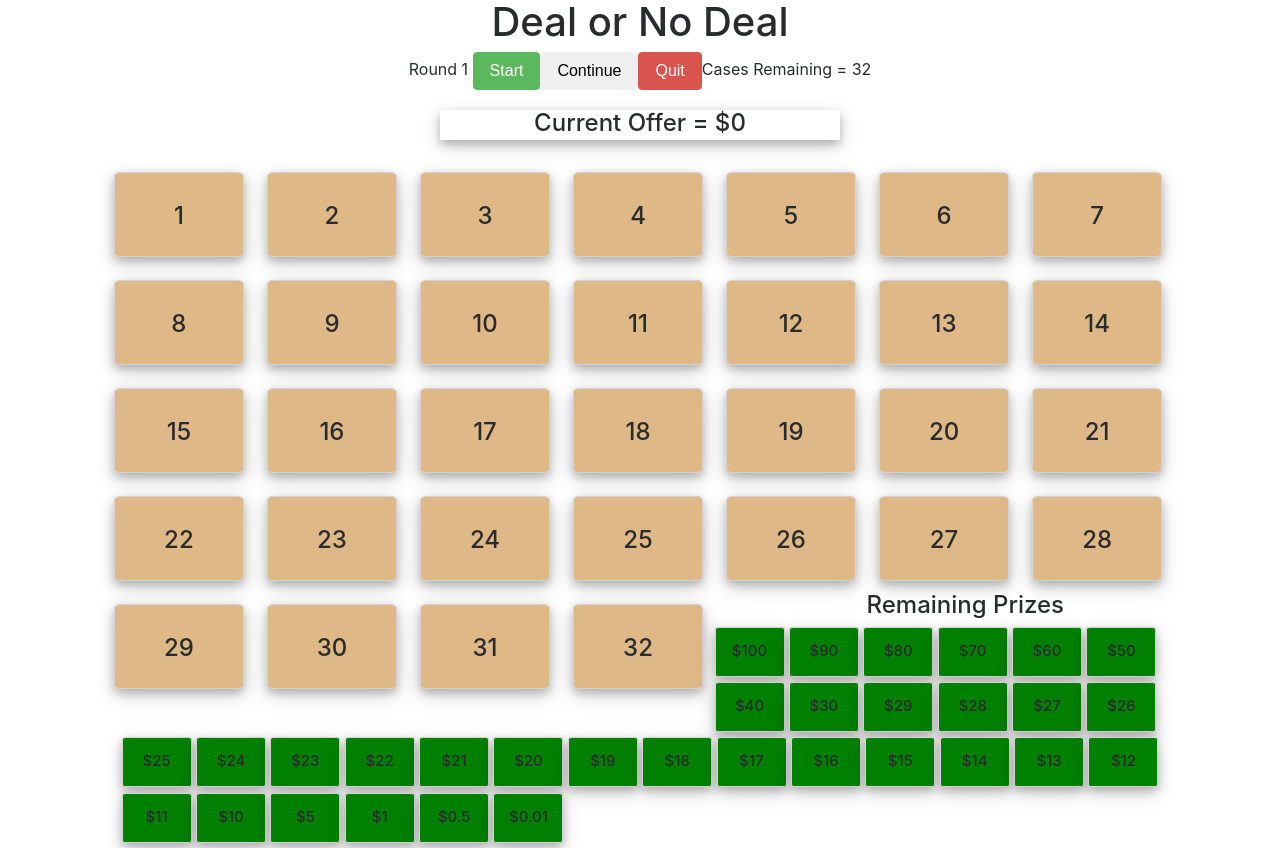
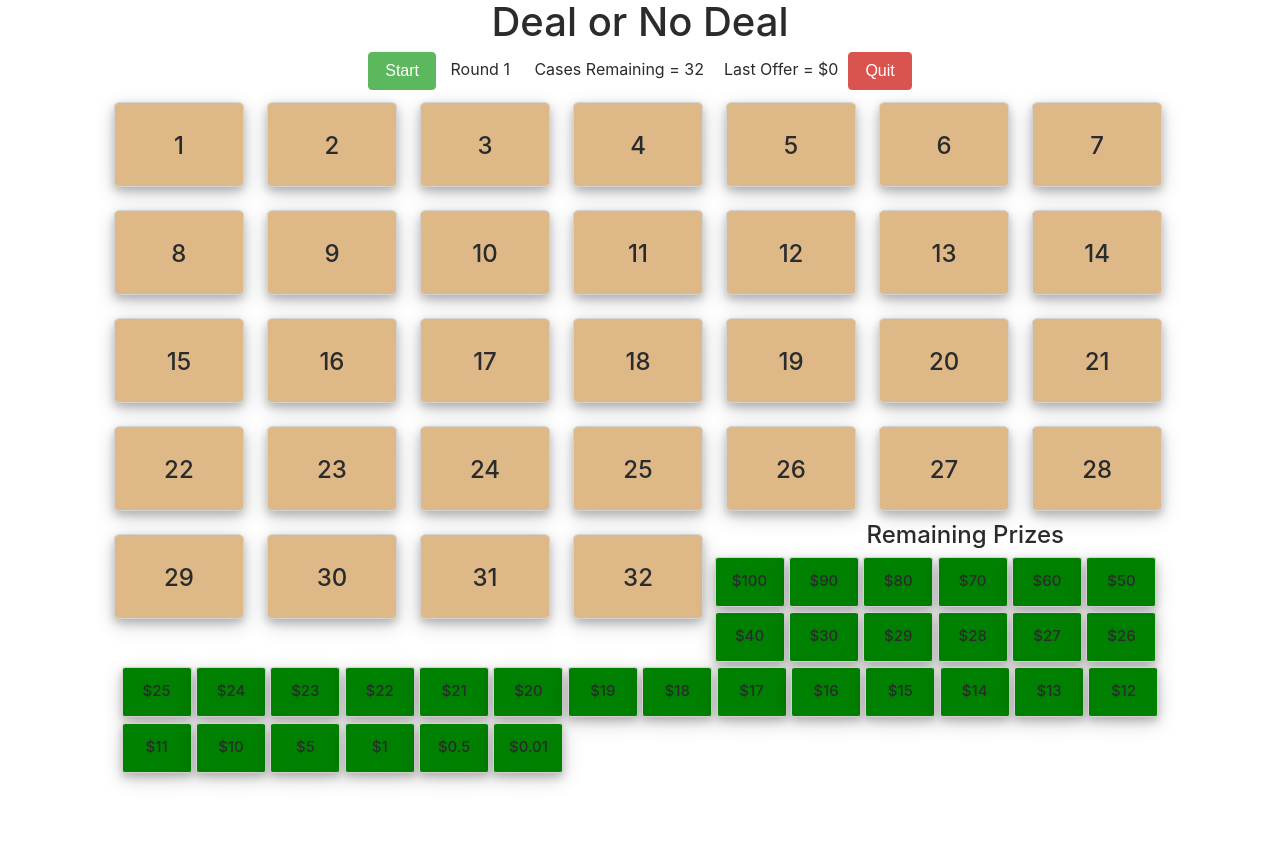
Before and after one commit to andredempsey/deal, a React (Create React App) app: page / in a window 1280 px wide. After the commit the page ends 800 px from the top, so only its background shows below. Built offline with nearby package versions, Linux system fonts and the light colour scheme.

Commit message:
adjusted display of round info and offer; offer displayed as toast

```diff
--- a/src/components/App.js
+++ b/src/components/App.js
@@ -19,7 +19,16 @@ class App extends Component {
     }
 
     updateOffer = (value) => {
-        this.setState({ offer:(50 * value) });
+        const offer = 50 * value;
+        this.setState({ offer });
+
+        const toastContent = `The banker's offer is $${offer}`;
+        toast.info(toastContent, {
+            position: "bottom-center",
+            autoClose: 10000,
+            closeButton: true,
+            hideProgressBar: false,
+        });
     }
 
     suitcaseSelected = (suitcase) => {
@@ -29,31 +38,37 @@ class App extends Component {
             const {value} = suitcase;
             console.log("Available = ", available);
             let toastContent= "";
+            let casesLeftBeforeOffer = 5;
             if (available === 32 ){
                 toastContent = "You selected case # " + suitcase.label;
                 suitcase.chosen = true;
+                toast.info(toastContent, {
+                    position: "bottom-center",
+                    autoClose: 3000,
+                    hideProgressBar: true,
+                });
             }
             else{
                 toastContent = "$" + value;
                 suitcase.selected = true;
                 this.props.removePrize(value);
+                toast.success(toastContent, {
+                    position: "bottom-center",
+                    autoClose: 3000,
+                    hideProgressBar: true,
+                });
+                casesLeftBeforeOffer = leftThisRound - 1;
+                this.setState( { leftThisRound:casesLeftBeforeOffer });
             }
-            toast.success(toastContent, {
-                position: "bottom-center",
-                autoClose: 3000,
-                hideProgressBar: true,
-                className: 'black-background',
-            });
             this.setState({ available: available - 1})
             this.props.pickCase(suitcase);
-            const casesLeftBeforeOffer = leftThisRound - 1;
-            this.setState( { leftThisRound:casesLeftBeforeOffer });
             if(casesLeftBeforeOffer === 0){
                 console.log("Time to make an offer!");
                 const { round } = this.state;
                 const newRound = round + 1;
                 this.setState({ round:newRound });
                 this.updateOffer(value);
+
                 if (available >= 22){
                     this.setState({ leftThisRound: 5 })
                 }
@@ -76,16 +91,11 @@ class App extends Component {
             <React.Fragment>
                 <h1>Deal or No Deal</h1>
                 <div inline="true">
-                    <span> Round {round} </span>
                     <Button className='btn btn-success'>Start</Button>
-                    <Button className='btn btn-warn'>Continue</Button>
+                    <span className="info"> Round {round} </span>
+                    <span className="info">Cases Remaining = { available }</span>
+                    <span className="info">Last Offer = ${offer}</span>
                     <Button className='btn btn-danger'>Quit</Button>
-                    <span>Cases Remaining = { available }</span>
-                </div>
-                <div className="offer">
-                    <h4>
-                        Current Offer = ${offer}
-                    </h4>
                 </div>
                 <div className="game-area">
                     {suitcases.map(suitcase =>
--- a/src/index.css
+++ b/src/index.css
@@ -33,19 +33,9 @@ body{
     margin-right: 2%;
     padding: 0;
 }
-.offer{
-    margin-top: 5px;
-    margin-bottom: 5px;
-    padding: 10px;
-}
-.offer h4{
-    margin-top: 5px;
-    margin-bottom: 5px;
-    margin-right: auto;
-    margin-left: auto;
-    height: 30px;
-    width: 400px;
-    box-shadow: 0 4px 8px 0 rgba(0, 0, 0, 0.2), 0 6px 20px 0 rgba(0, 0, 0, 0.19);
+.info{
+    padding-left: 10px;
+    padding-right: 10px;
 }
 
 .prize{
```
